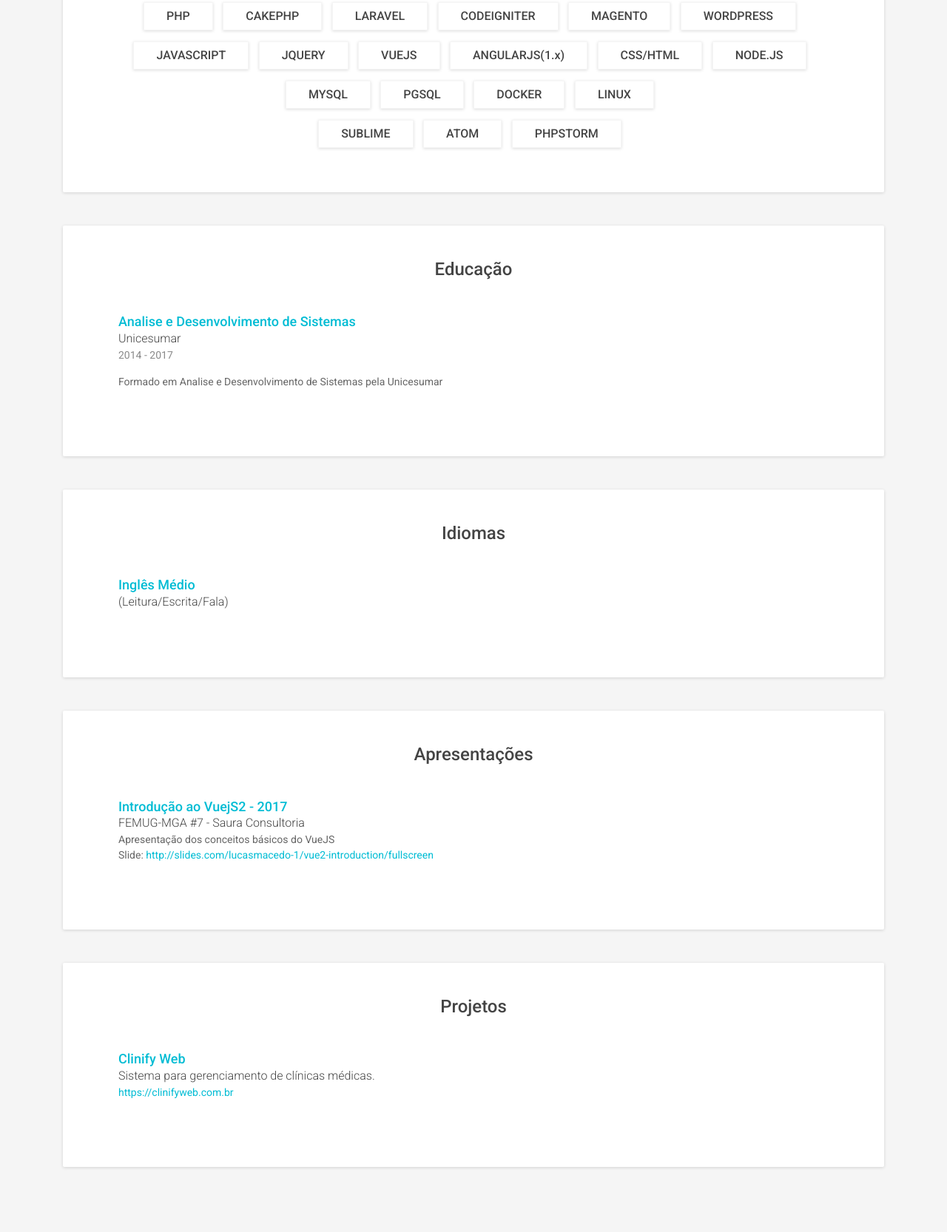
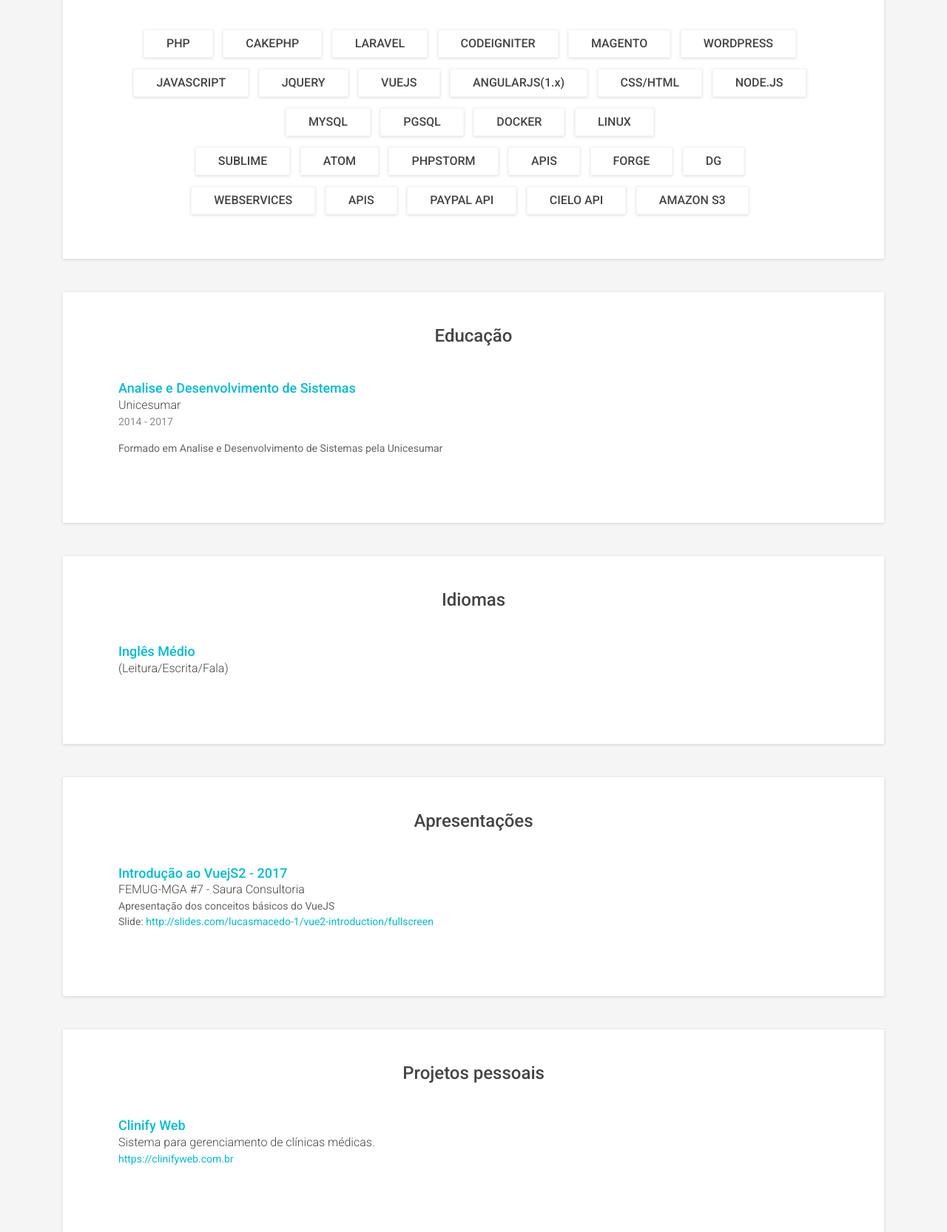
Before and after one commit to lucassmacedo/lucassmacedo.github.io, a plain HTML site: page index.html in a window 1280 px wide. Shown: the part 1574-3240 px from the top of the page at 74% size. Drawn offline with Linux system fonts and the light colour scheme.

Commit message:
add more infos

```diff
--- a/index.html
+++ b/index.html
@@ -96,7 +96,8 @@
                         <div class="time">2015 - 2018</div>
                     </div><!--//job-meta-->
                     <div class="job-desc">
-                        <p>Desenvolvimento Full Stack em aplicações Web com  PHP, MySQL e JavaScript, utilizando os frameworks: CakePHP, VueJS e Laravel.</p>
+                        <p>Desenvolvimento Full Stack em aplicações Web com PHP, MySQL e JavaScript, utilizando os frameworks: CakePHP, VueJS e Laravel.</p>
+                        <p>Criação de APIS usando PHP/Laravel; Adminstração de Servidores Linux (Digital Ocean)</p>
                     </div><!--//job-desc-->
                 </div><!--//item-->
 
@@ -159,7 +160,6 @@
         <section id="skills-section" class="skills-section section text-center">
             <h2 class="section-title">Skills</h2>
 
-
             <div class="other-skills">
                 <div class="misc-skills">
                     <span class="skill-tag">PHP</span>
@@ -184,9 +184,17 @@
                     <span class="skill-tag">SUBLIME</span>
                     <span class="skill-tag">ATOM</span>
                     <span class="skill-tag">PHPSTORM</span>
+                    <span class="skill-tag">APIS</span>
+                    <span class="skill-tag">FORGE</span>
+                    <span class="skill-tag">DG</span>
+                    <br>
+                    <span class="skill-tag">WEBSERVICES</span>
+                    <span class="skill-tag">APIS</span>
+                    <span class="skill-tag">PAYPAL API</span>
+                    <span class="skill-tag">CIELO API</span>
+                    <span class="skill-tag">AMAZON S3</span>
                 </div>
             </div>
-
         </section>
 
         <section id="education-section" class="education-section section">
@@ -242,7 +250,7 @@
         </section><!--//section-->
 
         <section id="projects-section" class="education-section section">
-        <h2 class="section-title">Projetos</h2>
+        <h2 class="section-title">Projetos pessoais</h2>
           <div class="row">
               <div class="item col-12">
                   <div class="item-inner">
```
Also changed, not shown: 1 other file.
